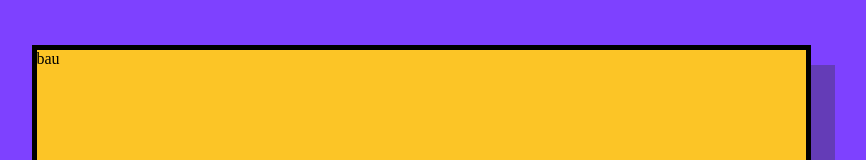
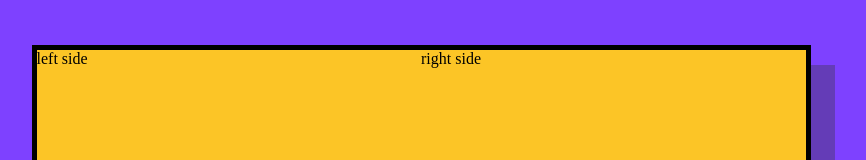
Before and after one commit to mariaszabo/resume, a React (Vite) app: page / in a window 1280 px wide. Shown: the top 160 px of the page, without its empty margins (223-1089 px from the left). Built offline with nearby package versions, Linux system fonts and the light colour scheme.

Commit message:
Implement page columns

```diff
--- a/src/App.jsx
+++ b/src/App.jsx
@@ -4,8 +4,13 @@
 
 export default function App() {
   return (
-    <Layout>
-    bau
-    </Layout>
+    <Layout
+      left = {
+        <div>left side</div>
+      }
+      right = {
+        <div>right side</div>
+      }
+    />
   )
 }
--- a/src/components/Layout.jsx
+++ b/src/components/Layout.jsx
@@ -4,7 +4,8 @@
   return (
     <Background>
       <Page>
-        {props.children}
+        <Column>{props.left}</Column>
+        <Column>{props.right}</Column>
       </Page>
     </Background>
   )
@@ -15,11 +16,9 @@
 const Background = styled.div`
   width: 100vw;
   min-height: 100vh;
-
   display: flex;
-
+  align-items: center;
   justify-content: center;
-  align-items: center;
   background: #7E41FF;
 `;
 
@@ -31,4 +30,10 @@
   border: 5px solid #000;
   background: #FCC526;
   box-shadow: 24px 20px 0px 0px rgba(52, 52, 51, 0.35);
+  display: flex;
+  flex-direction: row;
 `;
+
+const Column = styled.div`
+  flex: 1;
+`;
```
